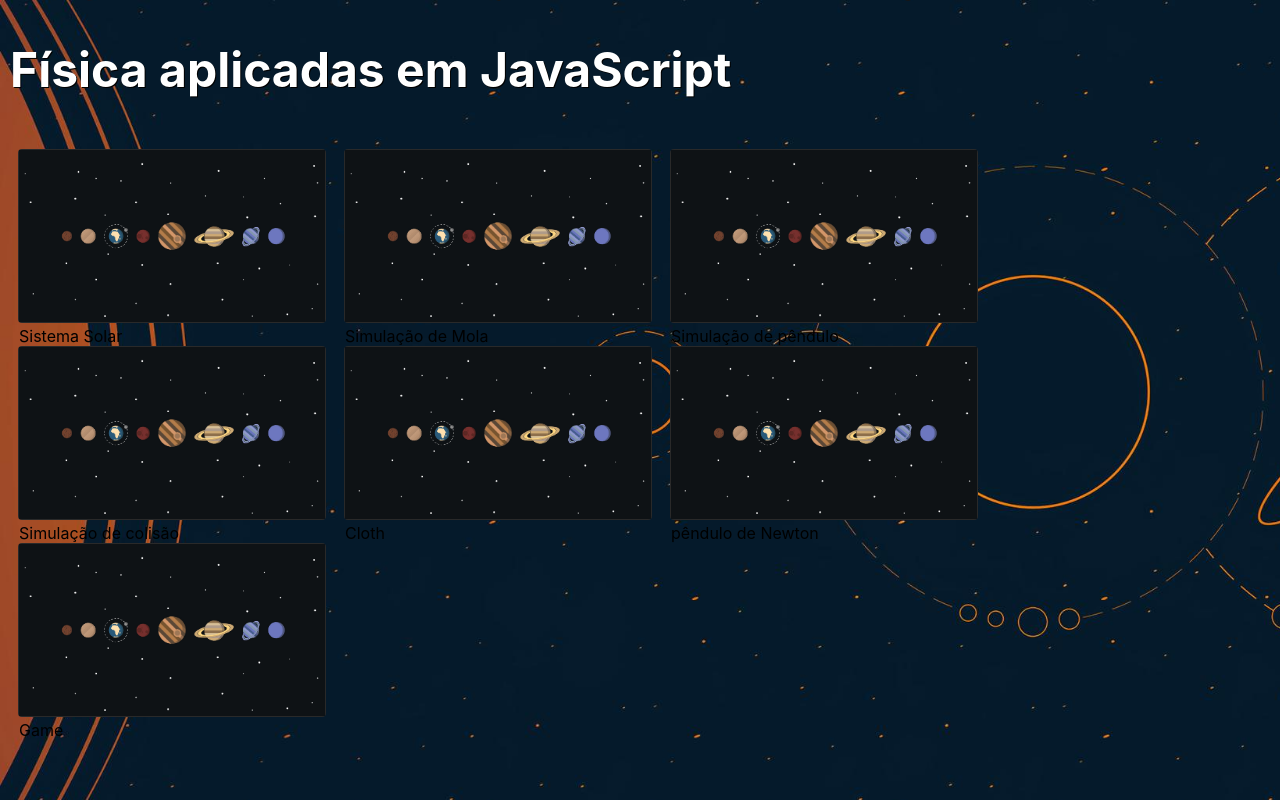
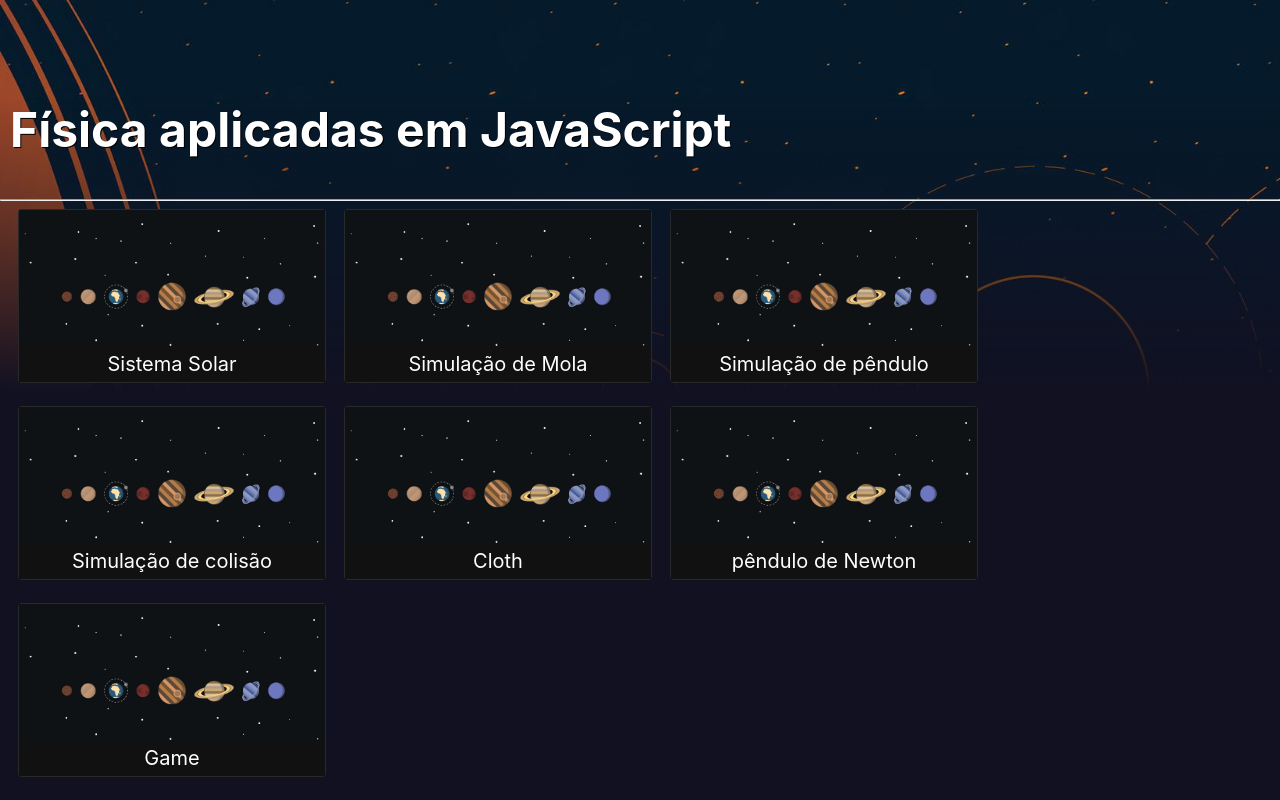
Before and after one commit to caiochibantemilani/computacao_grafica_fisica, a React (Create React App) app in the folder seminario-master/: page / in a window 1280 px wide. Built offline with nearby package versions, Linux system fonts and the light colour scheme.

Commit message:
Atualizando os estilos gráficos do site

```diff
--- a/seminario-master/src/pages/menu.css
+++ b/seminario-master/src/pages/menu.css
@@ -6,6 +6,25 @@
     background-repeat: no-repeat;
     background-image: radial-gradient(50% 50% at top center,rgba(0,0,0,.66),#262626),var(--featured-img);
     background-size: 120% 2000px,100% 2000px;
+}
+
+.paginasFisica {
+    position: absolute;
+    width: 100%;
+    background-image: linear-gradient(#11111100 5%, #111122 45%, #111122 50%);
+    bottom: 0;
+}
+
+.legenda {
+    width: 100%;
+    position: absolute;
+    background-color: #111;
+    bottom: 0;
+    height: 36px;
+    line-height: 36px;
+    text-align: center;
+    font-size: 20px;
+    color: #fff;
 }
 
 body {
```
